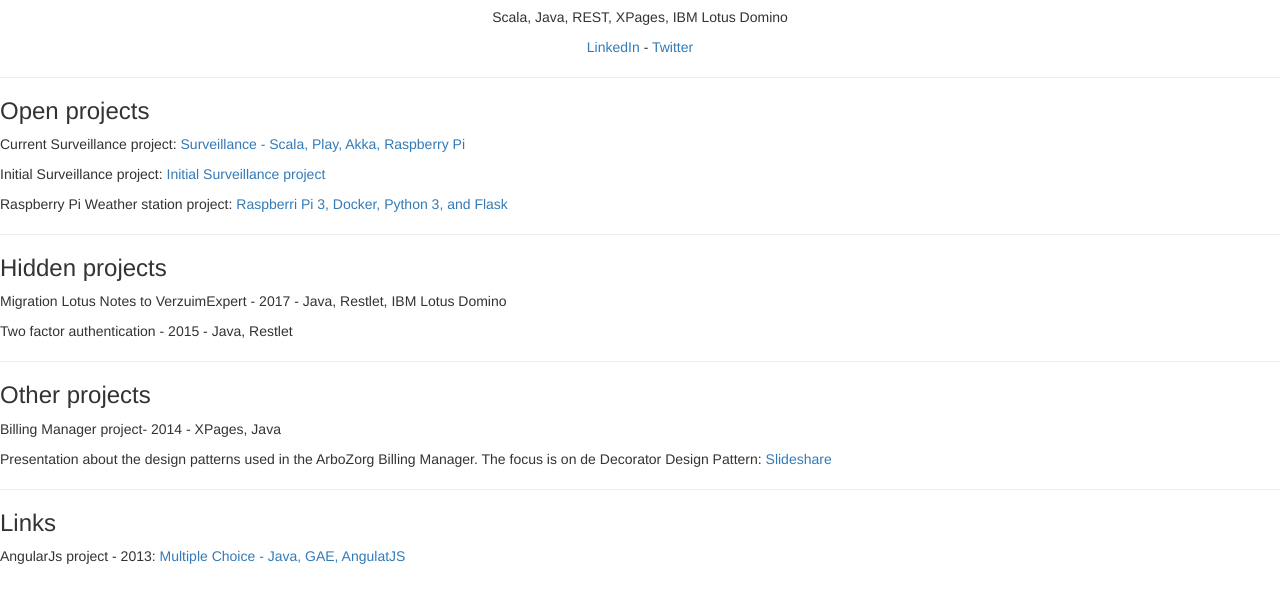
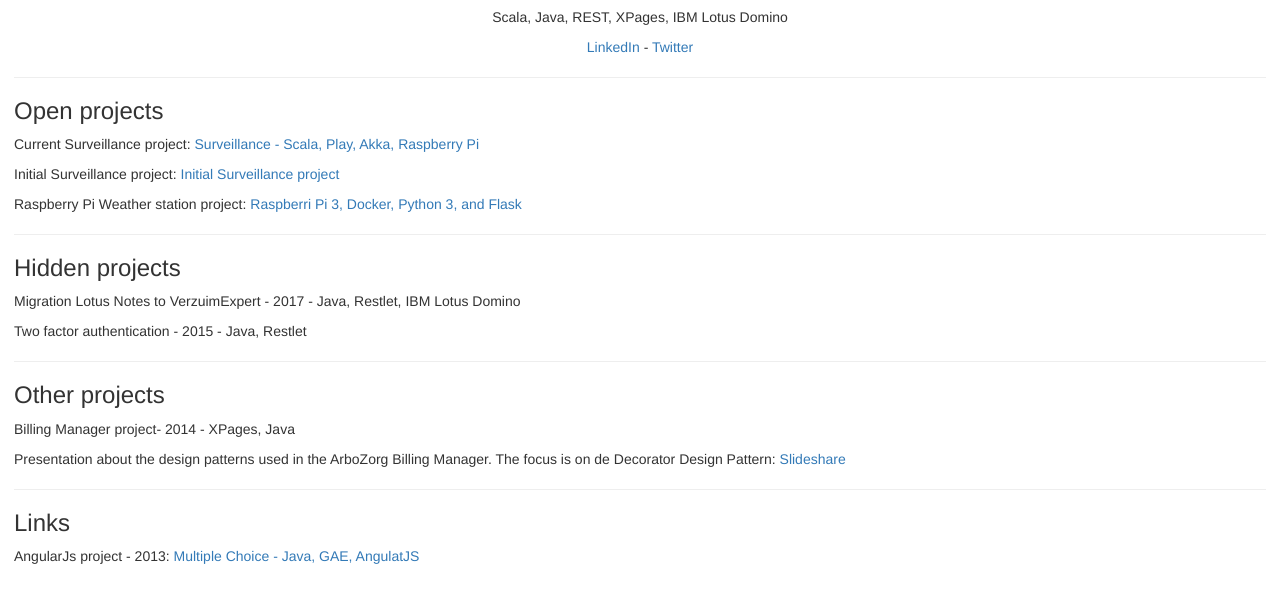
Before and after one commit to rbontekoe/rbontekoe.github.io, a plain HTML site: page index.html in a window 1280 px wide. Shown: the part 77-680 px from the top of the page. Drawn offline with nearby package versions, Linux system fonts and the light colour scheme.

Commit message:
Update css

```diff
--- a/index.html
+++ b/index.html
@@ -6,7 +6,7 @@
 <link rel="stylesheet"
 	href="http://netdna.bootstrapcdn.com/bootstrap/3.0.0/css/bootstrap.min.css">
 </head>
-<body style="padding-top: 1em;">
+<body style="padding: 1em;">
 <h1 style="text-align: center;">Portfolio Rob Bontekoe</h1>
 <p style="text-align: center;">Scala, Java, REST, XPages, IBM Lotus Domino</p>
 <p style="text-align: center;"><a href="https://www.linkedin.com/in/robbontekoe/">LinkedIn</a> - <a href="https://twitter.com/RobBontekoe">Twitter</a></p>
```
